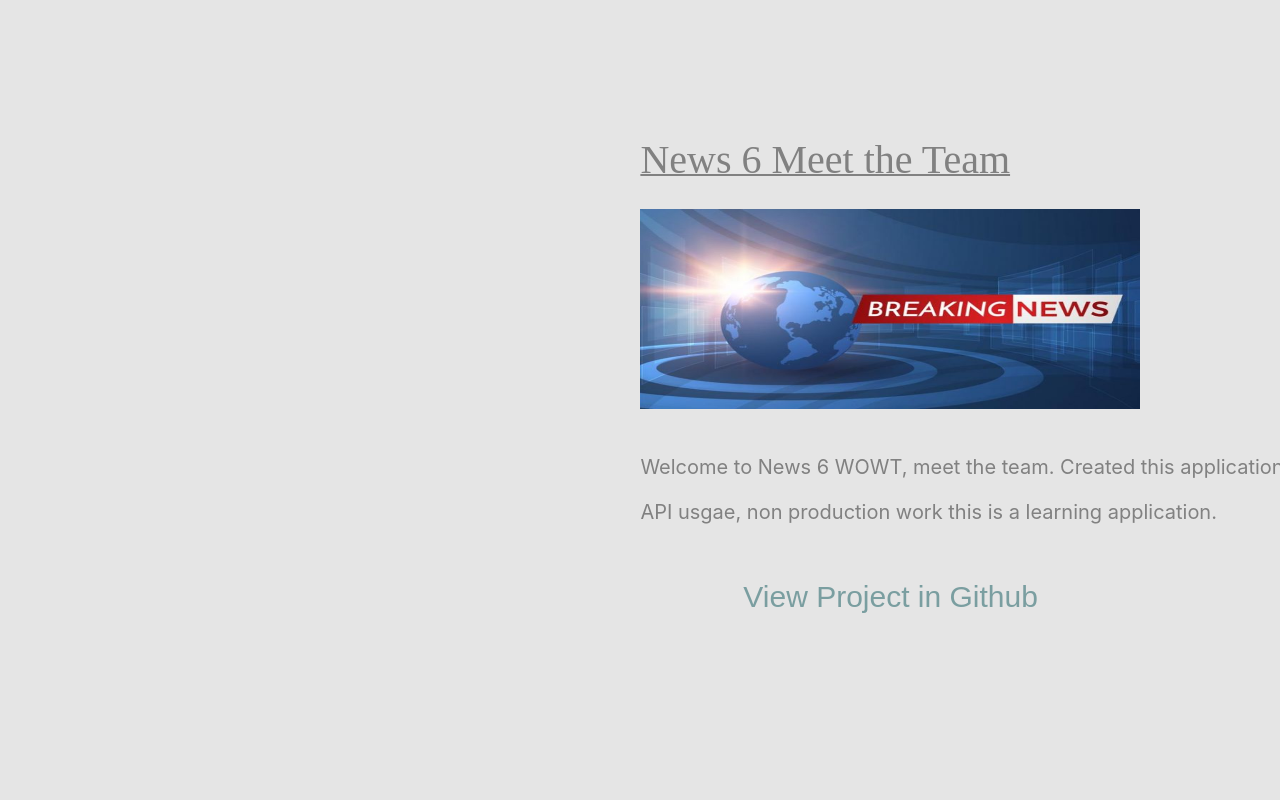
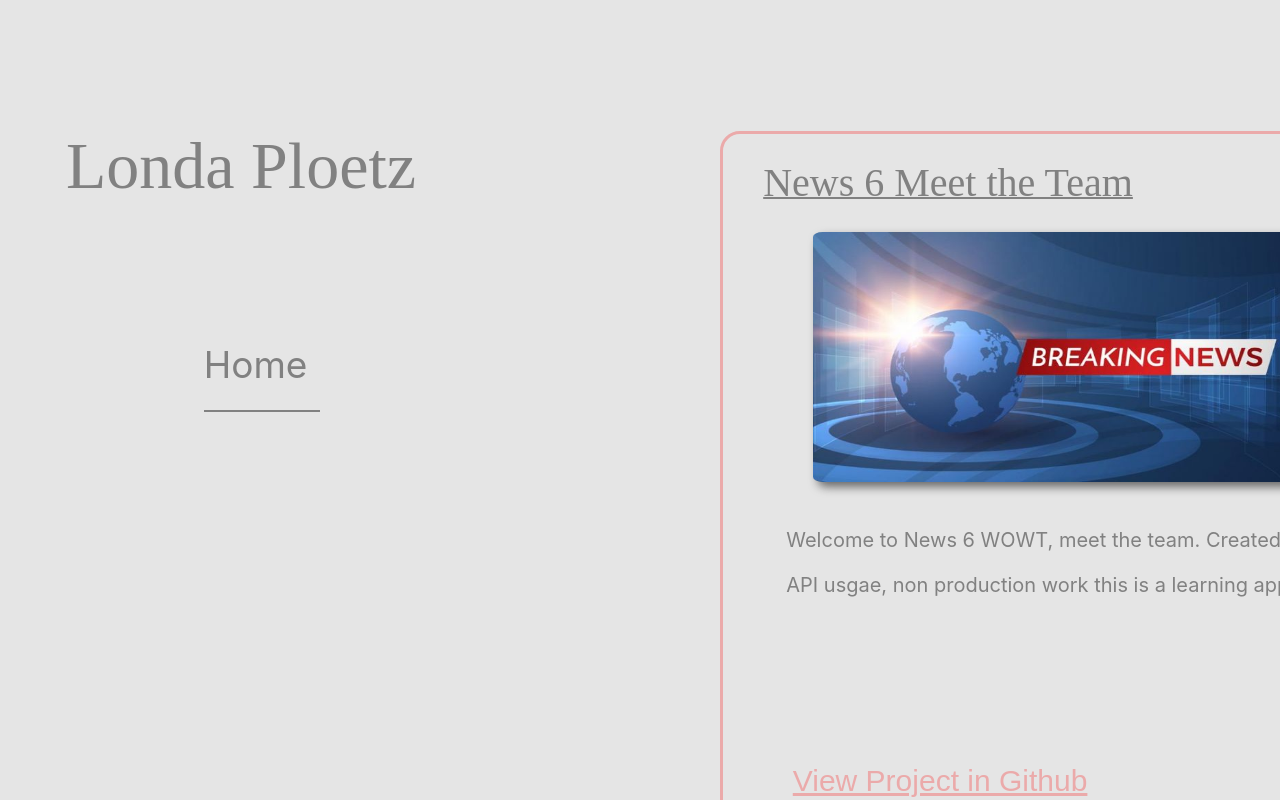
Before and after one commit to londaploetz/portfolio, a React (Create React App) app: page /Projects in a window 1280 px wide. Shown: the top 800 px of the page. Built offline with nearby package versions, Linux system fonts and the light colour scheme.

Commit message:
project page text update

```diff
--- a/src/components/EachProject/eachproject.css
+++ b/src/components/EachProject/eachproject.css
@@ -2,17 +2,17 @@
     position: relative;
 
     text-align: left;
-    left: 600px;
-    top: 70px;
-    width: 100%;
-    height: 100%;
+    left: 700px;
+    top: 60px;
+    width: 50%;
+    height: 200ch;
     border-radius: 0%;
 }
 
 
 .eachProject_section__padding {
     overflow: hidden;
-    padding: 4ch;
-    margin-bottom: 10ch;
+    padding: 2ch;
+    position: relative;
 
 }
--- a/src/components/Pages/pages.css
+++ b/src/components/Pages/pages.css
@@ -13,5 +13,5 @@
     background-color: rgba(0, 0, 0, 0.1);
     background-position: center;
     background-size: cover;
-   overflow-x: auto;
+
   }
--- a/src/components/Portfolio/portfolio.css
+++ b/src/components/Portfolio/portfolio.css
@@ -1,19 +1,25 @@
 .images {
-    height: 20ch;
-    width: 50ch;
+    height: 25ch;
+    width: 48ch;
     position: relative;
+    box-shadow: 5px 5px 10px rgba(15, 15, 15, 0.58);
+    border-radius: 2%;
+    left: 5ch;
 }
 
 .portfolios-container__portfolio {
     color: rgb(107, 108, 109);
     font-size: 20px;
     color: #818181;
-    display: block;
+    display: table;
+    margin-top: 4ch;
     text-align: left;
-    height: 80ch;
-    width: auto;
-    margin-bottom: -17%;
+    height: 70ch;
+    width: 70ch;
     line-height: 45px;
+    border: 3px solid rgb(235, 170, 170);
+    border-radius: 20px;
+    box-shadow: 20px 20px rgba(44, 107, 111, 0.58);
 }
 
 .portfolios-container__portfolio-title {
@@ -24,34 +30,40 @@
     text-align: left;
     color: #818181;
     line-height: 45px;
+    left: 4ch;
+    position: relative;
 
 }
 
 .portfolios-container__portfolio-title h1 {
     font-weight: 400;
     text-decoration: underline 2px;
+
 }
 
-.portfolios-container_portfolio-text {
+.portfolios-container_portfolio-text p {
     position: relative;
     height: 12ch;
     width: 54ch;
+    left: 5ch;
+
 
 }
 
 .homeNav_container {
     display: block;
-    height: 500%;
-    width: 40%;
+    position: relative;
+    height: 20ch;
+    width: 0ch;
     z-index: 2;
 
-    right: 120ch;
+    left: 4ch;
+    bottom: 190ch;
     background-color: rgba(17, 17, 17, 0);
-    position: fixed;
-    top: 2px;
+
 
     padding-top: 10px;
-
+    padding-bottom: 10px;
     margin: 0%;
 
 
@@ -59,27 +71,29 @@
 
 .londa_home {
     font-family: Century Gothic;
-    position: relative;
+    position: fixed;
     font-style: normal;
     font-weight: 400;
     text-align: left;
     font-size: 66px;
     line-height: 45px;
     color: #818181;
-    padding-top: 2ch;
+    padding-top: 0ch;
+    top: 3ch;
+    left: 2ch;
 }
 
 .project-home {
-    position: relative;
-    padding-top: 4ch;
+    position: fixed;
+    padding-top: 6ch;
     padding-bottom: 1ch;
-    margin-left: 8ch;
+    margin-left: 7ch;
     text-decoration: none;
-    font-size: 30px;
+    font-size: 37px;
     color: #818181;
-    width: 6ch;
+    width: 5ch;
     text-align: center;
-
+    font-weight: 400;
     display: block;
     transition: 0.3s;
     text-align: left;
@@ -123,13 +137,13 @@ border-bottom: 2px solid rgba(44, 107, 111, 0.58);
     z-index: 22;
     width: 50ch;
     height: 5ch;
-    top: 0ch;
-    right: 10ch;
+    top: 3ch;
+    right: 12ch;
     border: none;
     background-color:rgba(228, 228, 228, 0);
     position: relative;
-    text-decoration: none;
+    text-decoration: underline;
     font-size: 30px;
-    color:rgba(44, 107, 111, 0.58);
+    color: rgb(235, 170, 170);
 
 }
--- a/src/components/SideNav/SideNav.js
+++ b/src/components/SideNav/SideNav.js
@@ -6,6 +6,7 @@ import { Document, Page } from 'react-pdf/dist/esm/entry.webpack';
 import resumePDF from "../../Assets/Documents/resume2023.pdf";
 import github from "../../Assets/github.png";
 import linkedin from "../../Assets/linkedin.png";
+import Projects from '../Pages/Projects';
 
 const SideNav = () => {
 
@@ -55,7 +56,10 @@ const SideNav = () => {
 
       <div className="side-nav-bar">
         <button className="btn-links" onClick={clickAboutMe}>About Me</button>
-        <button className="btn-links" > Projects </button>
+        <button className="btn-links" onClick={(e) => {
+          e.preventDefault();
+          window.location.href = "/projects";
+        }} > Projects </button>
         <button className="btn-links" onClick={clickResume}>Resume</button>
 
       </div>
@@ -63,7 +67,12 @@ const SideNav = () => {
       {aboutMe != true ? null : <div id="true" className="about-me-bg">
         <button className="close-btn " type="button" onClick={closeButton}>x</button>
         <div className='about-me-txt'>
-          <p> all about mee yay</p>
+          <p> A front-end developer who loves to engineer creative, fun, and innovative projects.
+            Bachelor’s Degree of Fine Arts brings an important understanding of communication and collaboration,
+            thriving in a teamwork setting.
+            With years spent teaching, bring a great deal of patience and quick problem-solving skills.
+            Ready to bring my creativity and a passion for coding to the next level,
+            adding value while providing creative solutions.</p>
         </div>
       </div>}
 
--- a/src/components/SideNav/sidenav.css
+++ b/src/components/SideNav/sidenav.css
@@ -119,16 +119,16 @@
 
 .about-me-txt {
     position: relative;
-    width: 600px;
+    width: 670px;
     height: 95px;
     font-family: Century Gothic;
     font-style: normal;
     font-weight: 400;
-    font-size: 50px;
+    font-size: 28px;
     line-height: 45px;
     color: #818181;
-    top: 30%;
-    left: 20%;
+    left: 10%;
+    text-align: left;
 }
 
 .close-btn {
```
